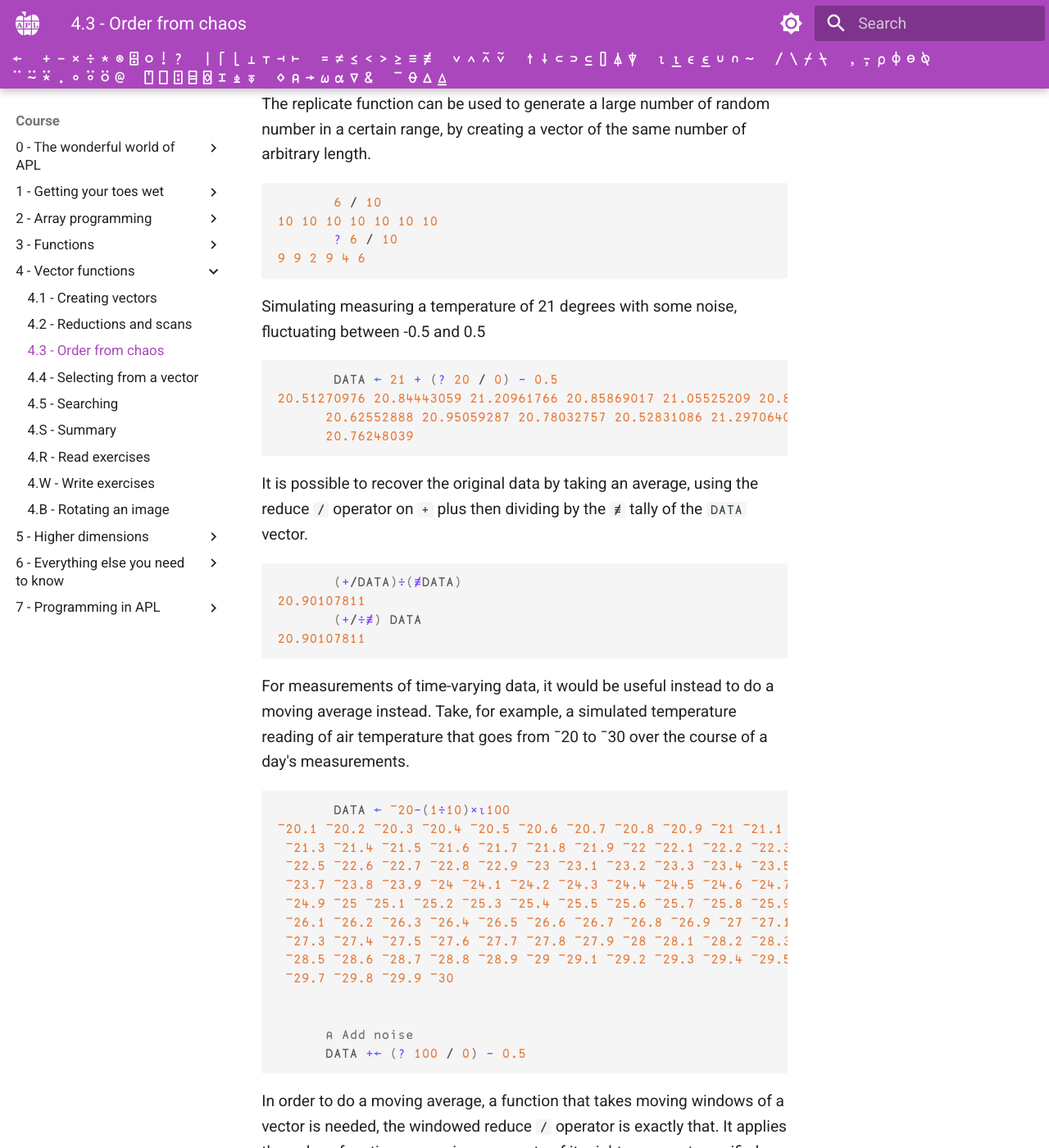
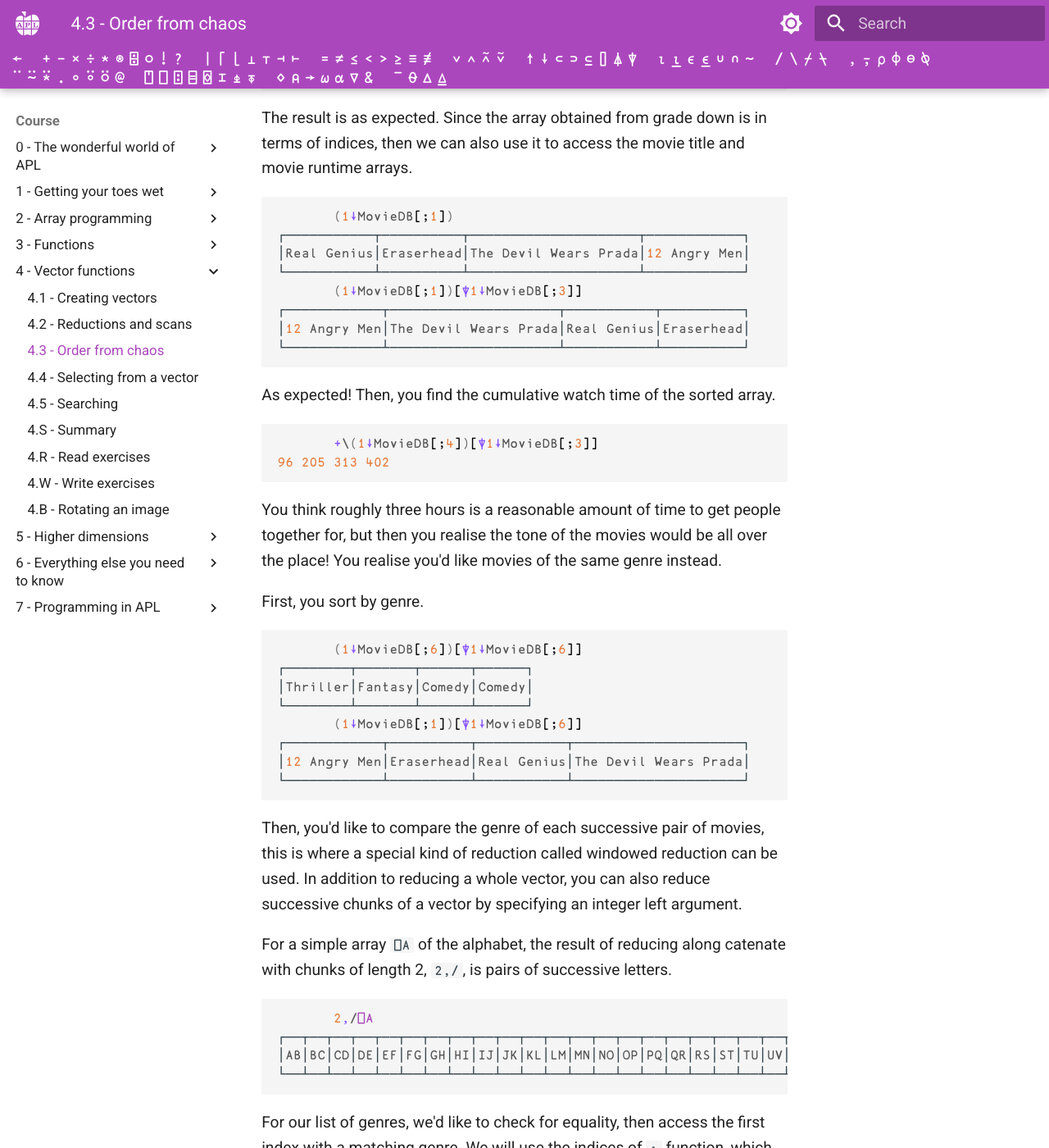
Before and after one commit to APLMOOC/APLMOOC, an MkDocs documentation site: the page built from docs/course/ch4/part3.md, in a window 1280 px wide and 1400 px high, scrolled down 1499 px. Shown: the whole window at 82% size. Built offline with MkDocs 1.6.1 and Material for MkDocs 9.7.7, drawn with Linux system fonts in a browser that asks for light colours; some web fonts are replaced; a script that is not in the unit is left out; some of the changed text lies outside the part shown.

````diff
--- a/docs/course/ch4/part3.md
+++ b/docs/course/ch4/part3.md
@@ -9,161 +9,105 @@
 
 <link rel="stylesheet" href="/styles/ch5part2.css">
 
-Your training as a climate sceintist has prepared you to deal with measurement of real-life systems, which can have a large amount of noise that has to be dealt with before making any inferences. Trying to test your data reduction methods on the computer, you first generate artificially noisy data.
+As a moviegoer, you love to share the movies you've watched with friends and family. It would be ideal if they could watch all of them, but since your friends have busy schedules you'd like to prioritize your most favorite ones. In order to do this, you need to first sort your movies by rating.
 
-The monadic `?` roll function generates a random number for every scalar in its right argument, from 1 to the value of that scalar.
+Luckily, APL implements functions that help sort a list, but they're a little different from other languages. Instead of returning a sorted list, grade up ``⍋`` and grade down ``⍒`` return the indices of the elements of the final sorted array in the initial unsorted array.
+
+Given your array of movies, you get the array of ratings and use the grade down function.
 
 ```apl
-       ⍝ Roll a 6-sided die
-       ? 6
-2
-       ? 6 6 6
-6 5 3
-       ? ⍳10
-1 1 3 4 4 6 6 5 8 4
-
-       ? 10*⍳10
-8 84 545 4600 99210 693088 7548981 55682236 454935262 2471243355
+MovieDB ← [ 'Title' 'Year' 'Rating' 'Runtime' 'Watches' 'Genre' ⋄
+            'Real Genius' 1985 4 108 3 'Comedy' ⋄
+            'Eraserhead' 1977 3.5 89 1 'Fantasy' ⋄
+            'The Devil Wears Prada' 2006 4.5 109 2 'Comedy' ⋄
+            '12 Angry Men' 1957 5 96 4 'Thriller'
+            ]
+       MovieDB
+┌─────────────────────┬────┬──────┬───────┬───────┬────────┐
+│Title                │Year│Rating│Runtime│Watches│Genre   │
+├─────────────────────┼────┼──────┼───────┼───────┼────────┤
+│Real Genius          │1985│4     │108    │3      │Comedy  │
+├─────────────────────┼────┼──────┼───────┼───────┼────────┤
+│Eraserhead           │1977│3.5   │89     │1      │Fantasy │
+├─────────────────────┼────┼──────┼───────┼───────┼────────┤
+│The Devil Wears Prada│2006│4.5   │109    │2      │Comedy  │
+├─────────────────────┼────┼──────┼───────┼───────┼────────┤
+│12 Angry Men         │1957│5     │96     │4      │Thriller│
+└─────────────────────┴────┴──────┴───────┴───────┴────────┘
+      1↓MovieDB[;3]
+4 3.5 4.5 5
+      ⍒1↓MovieDB[;3]
+4 3 1 2
 ```
 
-When the argument contains zero (0), a random floating point number between 0 and 1 is returned.
+This result tells us that the first element of the sorted array is the ``4``th element of the ratings array, the second is the ``3``rd, and so on. We can obtain the sorted array by accessing these indices.
 
 ```apl
-       ? 0 0 0 0
-0.5073955156 0.1942971103 0.3645209613 0.8563507943
-       ? 0,⍳4
-0.1770380776 1 1 2 4
+       (1↓MovieDB[;3])[⍒1↓MovieDB[;3]]
+5 4.5 4 3.5
 ```
 
-
-The dyadic `?` deal function works similarly, but generates a list of random numbers without repeats.
+The result is as expected. Since the array obtained from grade down is in terms of indices, then we can also use it to access the movie title and movie runtime arrays.
 
 ```apl
-      5 ? 5
-2 5 4 1 3
-      5 ? 10
-5 7 1 6 8
-      10 ? 10
-7 5 6 10 1 9 4 2 8 3
-      11 ? 10
-DOMAIN ERROR: Deal right argument must be greater than or equal to the left argument
-      11 ? 10
-         ∧
+       (1↓MovieDB[;1])
+┌───────────┬──────────┬─────────────────────┬────────────┐
+│Real Genius│Eraserhead│The Devil Wears Prada│12 Angry Men│
+└───────────┴──────────┴─────────────────────┴────────────┘
+       (1↓MovieDB[;1])[⍒1↓MovieDB[;3]]
+┌────────────┬─────────────────────┬───────────┬──────────┐
+│12 Angry Men│The Devil Wears Prada│Real Genius│Eraserhead│
+└────────────┴─────────────────────┴───────────┴──────────┘
 ```
 
-The replicate function can be used to generate a large number of random number in a certain range, by creating a vector of the same number of arbitrary length.
+As expected! Then, you find the cumulative watch time of the sorted array.
 
 ```apl
-       6 / 10
-10 10 10 10 10 10 10
-       ? 6 / 10
-9 9 2 9 4 6
+       +\(1↓MovieDB[;4])[⍒1↓MovieDB[;3]]
+96 205 313 402
 ```
 
+You think roughly three hours is a reasonable amount of time to get people together for, but then you realise the tone of the movies would be all over the place! You realise you'd like movies of the same genre instead.
 
-Simulating measuring a temperature of 21 degrees with some noise, fluctuating between -0.5 and 0.5
+First, you sort by genre.
 
 ```apl
-       DATA ← 21 + (? 20 / 0) - 0.5
-20.51270976 20.84443059 21.20961766 20.85869017 21.05525209 20.8088396 21.00197974 20.88101536 20.70209893 21.28923291
-      20.62552888 20.95059287 20.78032757 20.52831086 21.29706401 21.45739671 20.94876038 20.84444697 20.66278673
-      20.76248039
+       (1↓MovieDB[;6])[⍒1↓MovieDB[;6]]
+┌────────┬───────┬──────┬──────┐
+│Thriller│Fantasy│Comedy│Comedy│
+└────────┴───────┴──────┴──────┘
+       (1↓MovieDB[;1])[⍒1↓MovieDB[;6]]
+┌────────────┬──────────┬───────────┬─────────────────────┐
+│12 Angry Men│Eraserhead│Real Genius│The Devil Wears Prada│
+└────────────┴──────────┴───────────┴─────────────────────┘
 ```
 
-It is possible to recover the original data by taking an average, using the reduce `/` operator on `+` plus then dividing by the `≢ ` tally of the `DATA` vector.
+Then, you'd like to compare the genre of each successive pair of movies, this is where a special kind of reduction called windowed reduction can be used. In addition to reducing a whole vector, you can also reduce successive chunks of a vector by specifying an integer left argument.
+
+For a simple array ``⎕A`` of the alphabet, the result of reducing along catenate with chunks of length 2, ``2,/``, is pairs of successive letters.
 
 ```apl
-       (+/DATA)÷(≢DATA)
-20.90107811
-       (+/÷≢) DATA
-20.90107811
+       2,/⎕A
+┌──┬──┬──┬──┬──┬──┬──┬──┬──┬──┬──┬──┬──┬──┬──┬──┬──┬──┬──┬──┬──┬──┬──┬──┬──┐
+│AB│BC│CD│DE│EF│FG│GH│HI│IJ│JK│KL│LM│MN│NO│OP│PQ│QR│RS│ST│TU│UV│VW│WX│XY│YZ│
+└──┴──┴──┴──┴──┴──┴──┴──┴──┴──┴──┴──┴──┴──┴──┴──┴──┴──┴──┴──┴──┴──┴──┴──┴──┘
 ```
 
-For measurements of time-varying data, it would be useful instead to do a moving average instead. Take, for example, a simulated temperature reading of air temperature that goes from ¯20 to ¯30 over the course of a day's measurements.
+For our list of genres, we'd like to check for equality, then access the first index with a matching genre. We will use the indices of ``⍸`` function, which returns the indices of ``1``s, more on searching in Part 5.
 
 ```apl
-       DATA ← ¯20-(1÷10)×⍳100
-¯20.1 ¯20.2 ¯20.3 ¯20.4 ¯20.5 ¯20.6 ¯20.7 ¯20.8 ¯20.9 ¯21 ¯21.1 ¯21.2
- ¯21.3 ¯21.4 ¯21.5 ¯21.6 ¯21.7 ¯21.8 ¯21.9 ¯22 ¯22.1 ¯22.2 ¯22.3 ¯22.4
- ¯22.5 ¯22.6 ¯22.7 ¯22.8 ¯22.9 ¯23 ¯23.1 ¯23.2 ¯23.3 ¯23.4 ¯23.5 ¯23.6
- ¯23.7 ¯23.8 ¯23.9 ¯24 ¯24.1 ¯24.2 ¯24.3 ¯24.4 ¯24.5 ¯24.6 ¯24.7 ¯24.8
- ¯24.9 ¯25 ¯25.1 ¯25.2 ¯25.3 ¯25.4 ¯25.5 ¯25.6 ¯25.7 ¯25.8 ¯25.9 ¯26
- ¯26.1 ¯26.2 ¯26.3 ¯26.4 ¯26.5 ¯26.6 ¯26.7 ¯26.8 ¯26.9 ¯27 ¯27.1 ¯27.2
- ¯27.3 ¯27.4 ¯27.5 ¯27.6 ¯27.7 ¯27.8 ¯27.9 ¯28 ¯28.1 ¯28.2 ¯28.3 ¯28.4
- ¯28.5 ¯28.6 ¯28.7 ¯28.8 ¯28.9 ¯29 ¯29.1 ¯29.2 ¯29.3 ¯29.4 ¯29.5 ¯29.6
- ¯29.7 ¯29.8 ¯29.9 ¯30
-
-
-      ⍝ Add noise
-      DATA +← (? 100 / 0) - 0.5
+       sorted_genres←(1↓MovieDB[;6])[⍒1↓MovieDB[;6]]
+┌────────┬───────┬──────┬──────┐
+│Thriller│Fantasy│Comedy│Comedy│
+└────────┴───────┴──────┴──────┘
+       2≡/sorted_genres
+0 0 1
+       ⍸2≡/sorted_genres
+3
+       (sorted_genres)[⍸2≡/sorted_genres]
+┌──────┐
+│Comedy│
+└──────┘
 ```
 
-In order to do a moving average, a function that takes moving windows of a vector is needed, the windowed reduce `/` operator is exactly that. It applies the reduce function on moving segments of its right argument specific by its left argument.
-
-```apl
-       3 ,/ ⍳10
-┌─────┬─────┬─────┬─────┬─────┬─────┬─────┬──────┐
-│1 2 3│2 3 4│3 4 5│4 5 6│5 6 7│6 7 8│7 8 9│8 9 10│
-└─────┴─────┴─────┴─────┴─────┴─────┴─────┴──────┘
-
-       3 +/ ⍳10
-6 9 12 15 18 21 24 27
-       (1+2+3) (2+3+4) (3+4+5) (4+5+6) (5+6+7) (6+7+8) (7+8+9) (8+9+10)
-6 9 12 15 18 21 24 27
-
-       2 ×/ ⍳10
-2 6 12 20 30 42 56 72 90
-       (1×2) (2×3) (3×4) (4×5) (5×6) (6×7) (7×8) (8×9) (9×10)
-2 6 12 20 30 42 56 72 90
-
-       3 3 ⍴ ⍳9
-1 2 3
-4 5 6
-7 8 9
-       2,/(3 3 ⍴ ⍳9)
-┌───┬───┐
-│1 2│2 3│
-├───┼───┤
-│4 5│5 6│
-├───┼───┤
-│7 8│8 9│
-└───┴───┘
-      2+/(3 3 ⍴ ⍳9)
- 3  5
- 9 11
-15 17
-```
-
-To get a moving average, the windowed reduce function can be applied to the + plus function and then divided by the size of the window, in this case 5. The result is then rounded to 1 decimal place.
-
-```apl
-      RESULT ← (5+/DATA)÷5
-      (⌈RESULT×10)÷10
-¯20.4 ¯20.5 ¯20.7 ¯20.7 ¯20.8 ¯20.8 ¯20.9 ¯20.9 ¯21.1 ¯21.1 ¯21.2 ¯21.4
- ¯21.5 ¯21.6 ¯21.8 ¯21.9 ¯21.9 ¯22.1 ¯22.2 ¯22.3 ¯22.5 ¯22.7 ¯22.7 ¯22.8
- ¯22.8 ¯22.8 ¯22.8 ¯22.9 ¯23 ¯23.1 ¯23.2 ¯23.5 ¯23.7 ¯23.6 ¯23.8 ¯23.9 ¯24
- ¯24.1 ¯24.4 ¯24.5 ¯24.6 ¯24.5 ¯24.5 ¯24.5 ¯24.5 ¯24.5 ¯24.7 ¯24.9 ¯24.9
- ¯25.2 ¯25.4 ¯25.6 ¯25.7 ¯25.8 ¯25.8 ¯25.9 ¯25.9 ¯26.1 ¯26.2 ¯26.3 ¯26.4
- ¯26.6 ¯26.7 ¯26.7 ¯26.9 ¯27 ¯27.1 ¯27.2 ¯27.3 ¯27.3 ¯27.4 ¯27.4 ¯27.4
- ¯27.6 ¯27.8 ¯27.9 ¯28 ¯28.2 ¯28.3 ¯28.3 ¯28.3 ¯28.4 ¯28.6 ¯28.6 ¯28.8
- ¯29 ¯29.1 ¯29.2 ¯29.3 ¯29.4 ¯29.3 ¯29.3 ¯29.4 ¯29.6 ¯29.7 ¯29.8
-
-```
-
-A pretty good reconstruction of the data!
-
-Given the large number of temperature readings, it would be helpful to know how to sort ascending and descending using the grade up `⍋` and grade down `⍒` functions.
-
-The grade up `⍋` and grade down `⍒` functions return indices of elements of  its right argument in ascending or descending order.
-
-```apl
-       DATA ← 20 19 21 22
-       ⍋DATA
-2 1 3 4
-       DATA[⍋DATA]
-19 20 21 22
-       ⍒DATA
-4 3 1 2
-       DATA[⍒DATA]
-22 21 20 19
-```
+Comedy it is!
````
Also changed, not shown: docs/course/ch4/part2.md (+68 -122 lines).
